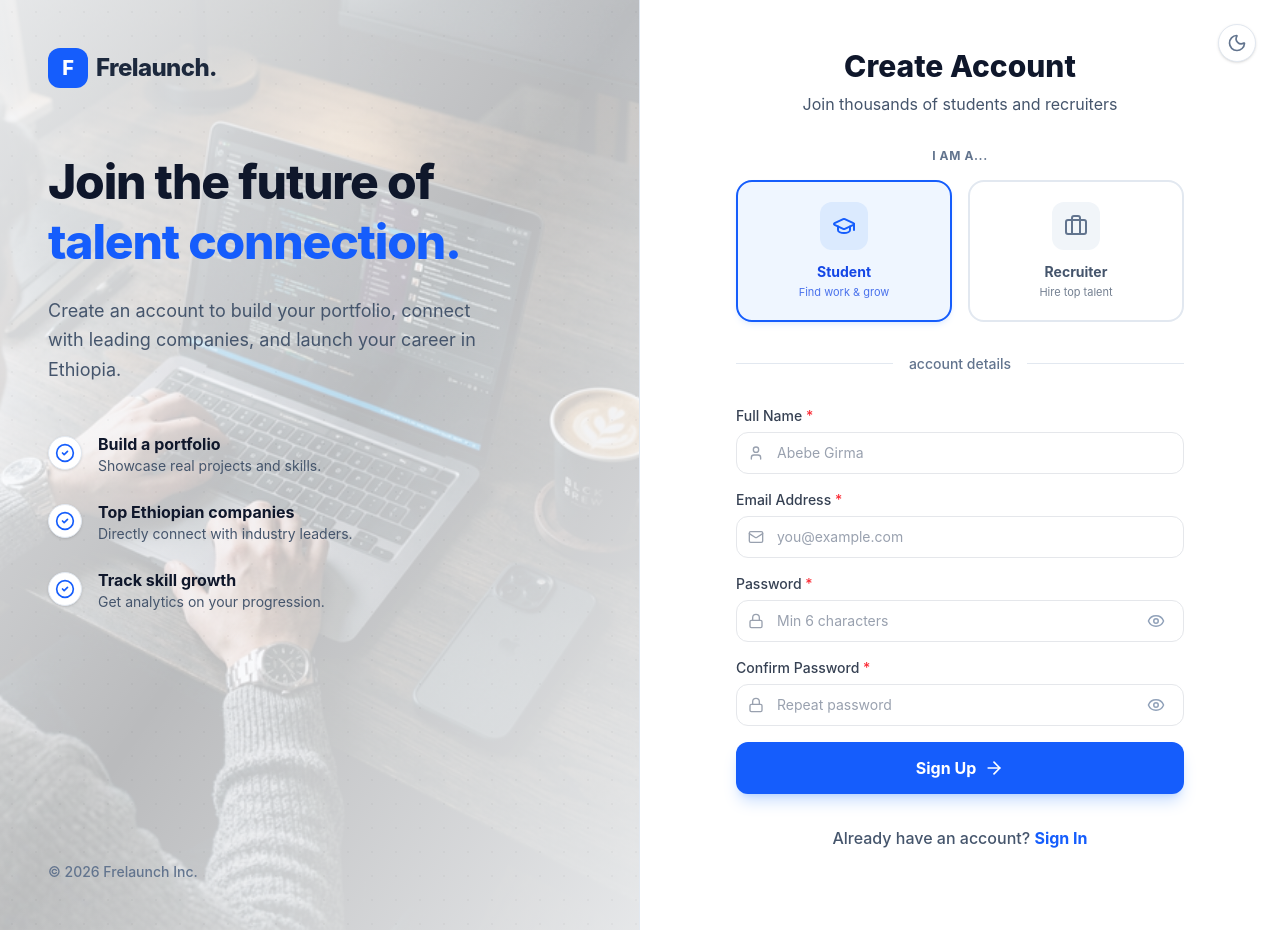
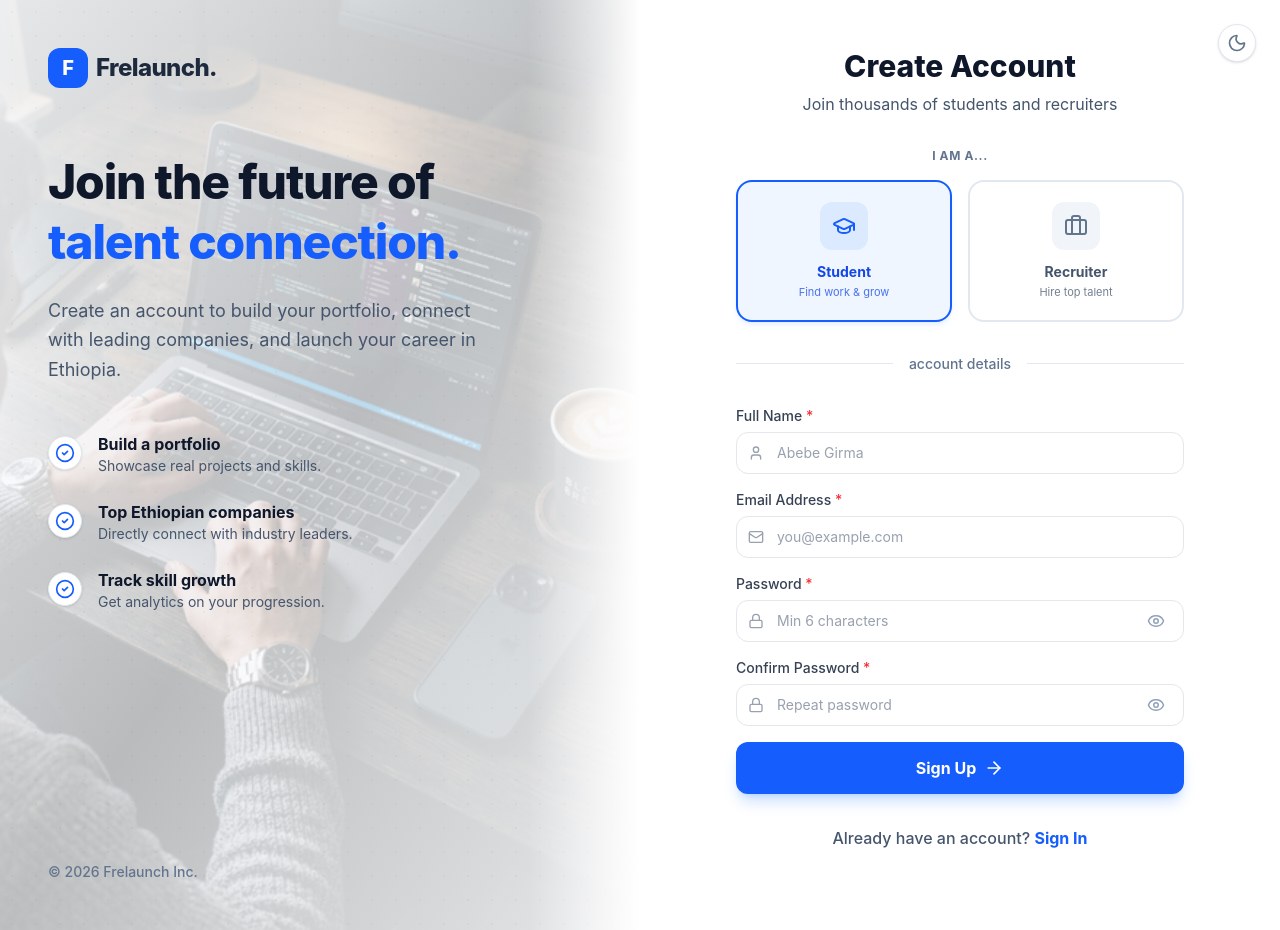
Before and after one commit to Biniyam-Taye/Student-Freelance-and-Internship-Management, a React (Vite) app: page /register in a window 1280 px wide. Built offline with nearby package versions, Linux system fonts and the light colour scheme.

Commit message:
feat: add background images to auth pages and fade left/right panel boundary

```diff
--- a/src/pages/public/LoginPage.jsx
+++ b/src/pages/public/LoginPage.jsx
@@ -55,12 +55,13 @@ export default function LoginPage() {
     return (
         <div className="min-h-screen flex bg-white dark:bg-slate-900 font-sans transition-colors duration-300">
             {/* Left Panel - Modern, Clean SaaS look */}
-            <div className="hidden lg:flex lg:w-1/2 relative bg-slate-50 dark:bg-slate-800 border-r border-slate-200 dark:border-slate-700 flex-col justify-between p-12 overflow-hidden">
+            <div className="hidden lg:flex lg:w-1/2 relative bg-slate-50 dark:bg-slate-800 flex-col justify-between p-12 overflow-hidden">
                 {/* Background Image */}
                 <div className="absolute inset-0 z-0 bg-[url('/login-bg.jpg')] bg-cover bg-center bg-no-repeat pointer-events-none" style={{ opacity: 0.25 }} />
 
-                {/* Gradient Overlay for text readability */}
+                {/* Gradient Overlay for text readability + right-side fade to erase boundary */}
                 <div className="absolute inset-0 z-0 bg-gradient-to-br from-slate-50/70 via-transparent to-slate-50/70 dark:from-slate-800/70 dark:via-transparent dark:to-slate-800/70 pointer-events-none" />
+                <div className="absolute inset-y-0 right-0 w-28 z-10 bg-gradient-to-r from-transparent to-white dark:to-slate-900 pointer-events-none" />
 
                 {/* Subtle Grid Background */}
                 <div className="absolute inset-0 z-0 opacity-[0.03] dark:opacity-[0.05]"
--- a/src/pages/public/RegisterPage.jsx
+++ b/src/pages/public/RegisterPage.jsx
@@ -50,12 +50,13 @@ export default function RegisterPage() {
     return (
         <div className="min-h-screen flex bg-white dark:bg-slate-900 font-sans transition-colors duration-300">
             {/* Left Panel - Modern, Clean SaaS look */}
-            <div className="hidden lg:flex lg:w-1/2 relative bg-slate-50 dark:bg-slate-800 border-r border-slate-200 dark:border-slate-700 flex-col justify-between p-12 overflow-hidden">
+            <div className="hidden lg:flex lg:w-1/2 relative bg-slate-50 dark:bg-slate-800 flex-col justify-between p-12 overflow-hidden">
                 {/* Background Image */}
                 <div className="absolute inset-0 z-0 bg-[url('/register-bg.jpg')] bg-cover bg-center bg-no-repeat pointer-events-none" style={{ opacity: 0.25 }} />
 
-                {/* Gradient Overlay for text readability */}
+                {/* Gradient Overlay for text readability + right-side fade to erase boundary */}
                 <div className="absolute inset-0 z-0 bg-gradient-to-br from-slate-50/70 via-transparent to-slate-50/70 dark:from-slate-800/70 dark:via-transparent dark:to-slate-800/70 pointer-events-none" />
+                <div className="absolute inset-y-0 right-0 w-28 z-10 bg-gradient-to-r from-transparent to-white dark:to-slate-900 pointer-events-none" />
 
                 {/* Subtle Grid Background */}
                 <div className="absolute inset-0 z-0 opacity-[0.03] dark:opacity-[0.05]"
```
